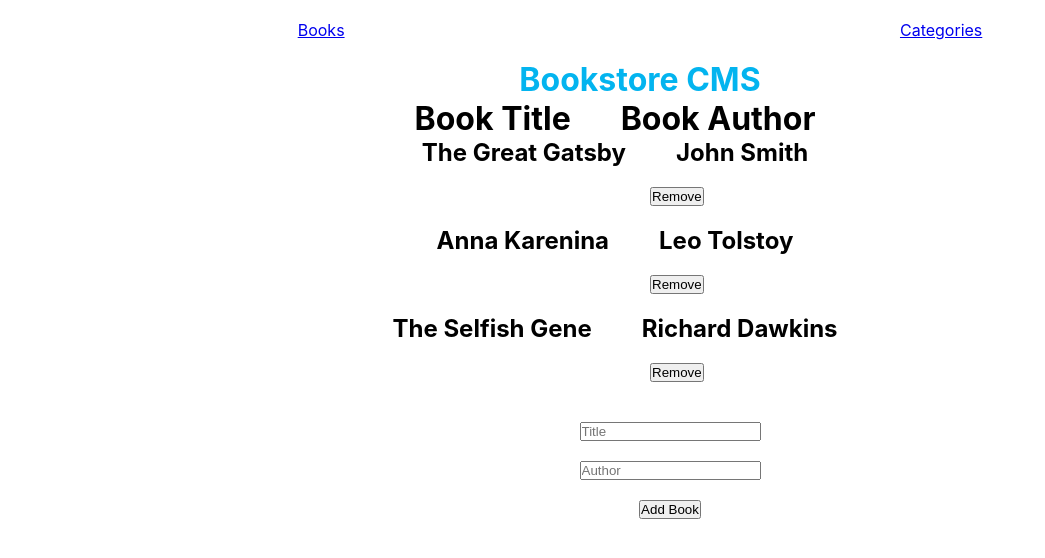
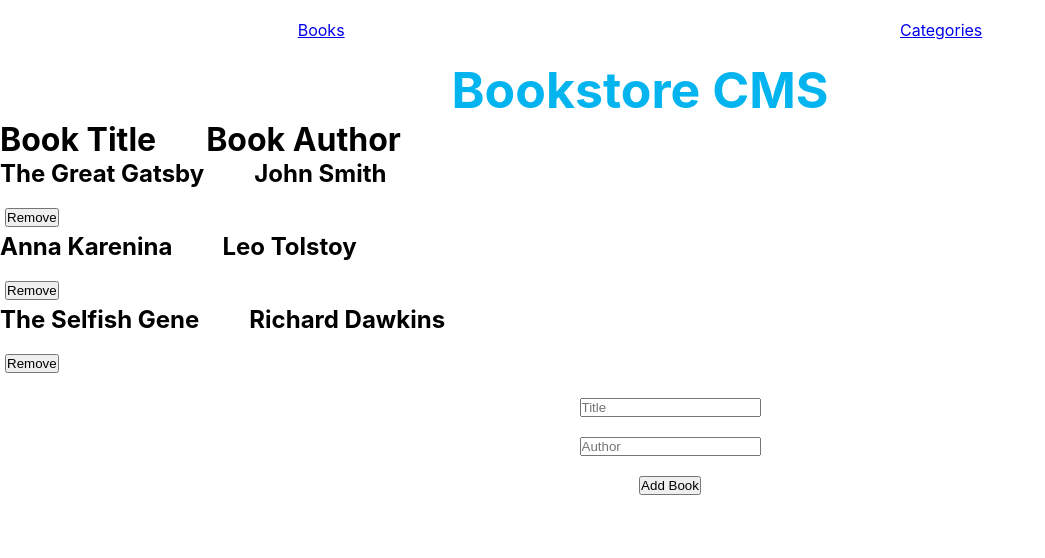
Before and after one commit to HERMON-1995/Book-store-project, a React (Create React App) app: page / in a window 1280 px wide. Shown: the top 558 px of the page, without its empty margins (0-1045 px from the left). Built offline with nearby package versions, Linux system fonts and the light colour scheme.

Commit message:
Update App.css

```diff
--- a/src/App.css
+++ b/src/App.css
@@ -14,10 +14,12 @@ nav {
 .book-h1 {
   color: rgb(3, 180, 239);
   text-align: center;
+  font-size: 50px;
 }
 
-.book-list h1 {
+.add-title {
   text-align: center;
+  margin-top: 50px;
 }
 
 .title,
@@ -25,12 +27,12 @@ nav {
   margin-right: 50px;
 }
 
-.diplaying {
+.display {
   text-align: center;
 }
 
 .remove-btn {
-  margin: 20px 20px 20px 650px;
+  margin: 20px 0 5px 5px;
 }
 
 form {
@@ -47,3 +49,7 @@ form {
   justify-content: center;
   align-items: center;
 }
+
+.status-btn {
+  font-size: 50px;
+}
```
